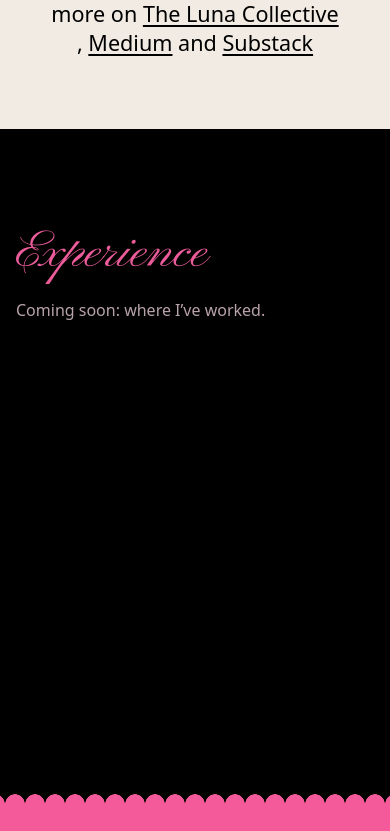
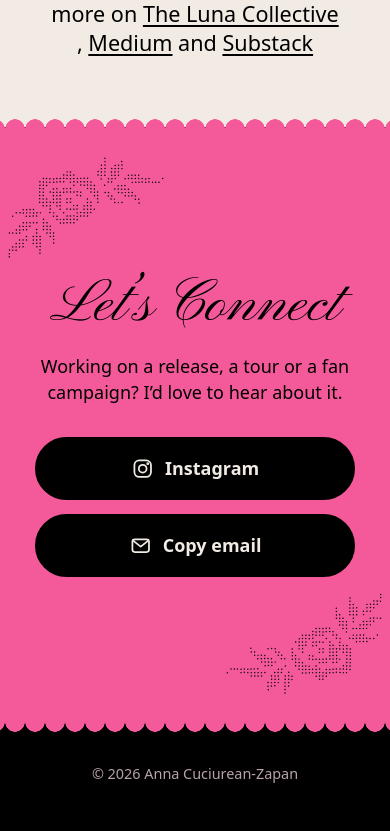
Before and after one commit to ckovacsdev/acz, a React (Vite) app: page / in a window 390 px wide. Shown: the part 9240-10071 px from the top of the page. Built offline with nearby package versions, Linux system fonts and the light colour scheme; a web font is replaced by a local one.

Commit message:
slight style changes in publications section and remove unused section

```diff
--- a/src/App.css
+++ b/src/App.css
@@ -62,27 +62,6 @@
   scale: 1 -1;
 }
 
-.section {
-  max-width: calc(var(--page-max) + 2 * var(--rail));
-  min-height: 80vh;
-  margin-inline: auto;
-  padding: 6rem calc(var(--gutter) + var(--rail));
-}
-
-.section__title {
-  margin: 0;
-  font-family: var(--font-script);
-  font-weight: 400;
-  font-size: clamp(3.25rem, 8vw, 5.5rem);
-  line-height: 1.1;
-  color: var(--pink);
-}
-
-.section__placeholder {
-  margin: 1rem 0 0;
-  color: var(--text-soft);
-}
-
 .footer {
   padding: 2.5rem var(--gutter);
   text-align: center;
--- a/src/App.tsx
+++ b/src/App.tsx
@@ -7,7 +7,6 @@ import { Activations } from './components/Activations'
 import { Tours } from './components/Tours'
 import { Publications } from './components/Publications'
 import { Contact } from './components/Contact'
-import { SECTIONS } from './sections'
 import { useInPageLinks } from './hooks/useInPageLinks'
 import { useCoverStack } from './hooks/useCoverStack'
 import { useRef } from 'react'
@@ -42,23 +41,11 @@ function App() {
         <Fanpages />
         <Activations />
         <Tours />
-        <Publications />
 
-        {/* The section before Contact pins in place while Contact slides up over it, like
-            About over the landing. */}
+        {/* Publications pins in place while Contact slides up over it, like About over the
+            landing. */}
         <div className="cover-stack" ref={contactStackRef}>
-          {/* Placeholder sections so the nav has somewhere to go. Each gets designed next. */}
-          {SECTIONS.filter(
-            (s) =>
-              !['about', 'work', 'fanpages', 'activations', 'tours', 'publications', 'contact'].includes(s.id),
-          ).map((s) => (
-            <section key={s.id} id={s.id} className="section" aria-labelledby={`${s.id}-title`}>
-              <h2 id={`${s.id}-title`} className="section__title">
-                {s.label}
-              </h2>
-              <p className="section__placeholder">Coming soon: {s.hint}.</p>
-            </section>
-          ))}
+          <Publications />
           <Contact />
         </div>
       </main>
--- a/src/components/Publications.css
+++ b/src/components/Publications.css
@@ -20,6 +20,19 @@
   container-type: inline-size;
   max-width: 76rem;
   margin: 0 auto;
+}
+
+/* With the side wheel showing, its longer labels ("Publications") reach a little past the
+   rail, so the cards are scaled down slightly to keep clear of it. Card text and group
+   headings are sized off this width, so they shrink with it. */
+@media (min-width: 1100px) {
+  .pubs__frame {
+    width: 92%;
+  }
+
+  .pubs__more {
+    font-size: clamp(1.25rem, 2.6vw, 1.95rem);
+  }
 }
 
 /* Groups sit on a column grid (four wide, two on tablets) and span one column per article,
--- a/src/sections.ts
+++ b/src/sections.ts
@@ -6,7 +6,6 @@ export const SECTIONS = [
   { id: 'activations', label: 'Activations', hint: 'fan events & experiences' },
   { id: 'tours', label: 'Tours', hint: 'tours I’ve worked on' },
   { id: 'publications', label: 'Publications', hint: 'reviews, Q&As & features' },
-  { id: 'experience', label: 'Experience', hint: 'where I’ve worked' },
   { id: 'contact', label: 'Contact', hint: 'say hello' },
 ] as const
 
```
